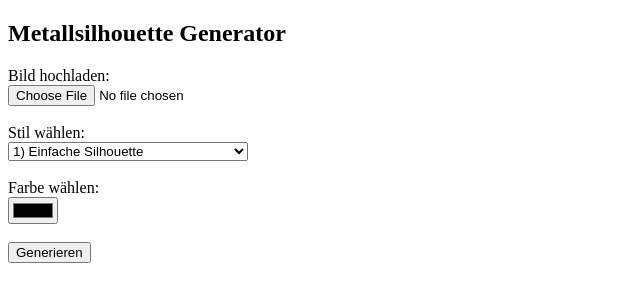
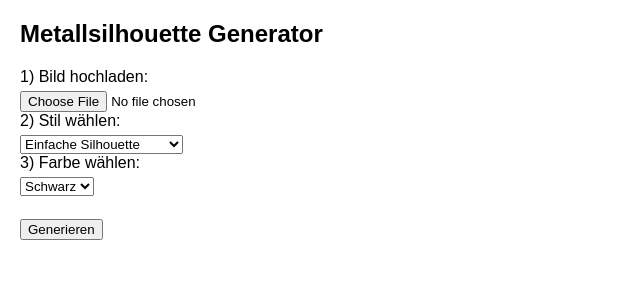
Before and after one commit to okanoeztuerk/metallsilhouette-generator, a Flask app: page / in a window 1280 px wide. Shown: the top 302 px of the page, without its empty margins (0-640 px from the left). Run offline with Flask 3, Linux system fonts and the light colour scheme.

Commit message:
Update index.html

```diff
--- a/templates/index.html
+++ b/templates/index.html
@@ -1,36 +1,59 @@
 <!DOCTYPE html>
-<html>
+<html lang="de">
 <head>
   <meta charset="utf-8">
   <title>Metallsilhouette Generator</title>
+  <style>
+    body { font-family: sans-serif; margin: 20px; }
+    img { border: 1px solid #ccc; margin-bottom: 10px; }
+    select, input[type="file"], button { margin-top: 5px; }
+  </style>
 </head>
 <body>
   <h2>Metallsilhouette Generator</h2>
 
   <form action="/" method="post" enctype="multipart/form-data">
-    <label>Bild hochladen:</label><br>
-    <input type="file" name="image" accept="image/*" required><br><br>
+    <!-- Bild-Upload -->
+    <label for="image">1) Bild hochladen:</label><br>
+    <input type="file" id="image" name="image" accept="image/*" required><br>
 
-    <label>Stil wählen:</label><br>
-    <select name="stil" required>
-      <option value="einfach">1) Einfache Silhouette</option>
-      <option value="glatt">2) Glatte Silhouette</option>
-      <option value="linien">3) Linienmuster</option>
-      <option value="gitter">4) Geometrisches Raster</option>
-      <option value="organisch">5) Organische Ausschnitte</option>
-      <option value="triangle_free">6) Freie Dreiecke mit Knotenpunkten</option>
+    <!-- Stil-Auswahl -->
+    <label for="stil">2) Stil wählen:</label><br>
+    <select id="stil" name="stil" required>
+      <option value="einfach">Einfache Silhouette</option>
+      <option value="glatt">Glatte Silhouette</option>
+      <option value="linien">Linienmuster</option>
+      <option value="gitter">Geometrisches Raster</option>
+      <option value="organisch">Organische Ausschnitte</option>
+      <option value="punktmuster">Waben-Lochmuster</option>
+      <option value="triangle_free">Freie Dreiecke</option>
+    </select><br>
+
+    <!-- Farb-Auswahl -->
+    <label for="farbe">3) Farbe wählen:</label><br>
+    <select id="farbe" name="farbe" required>
+      <option value="schwarz">Schwarz</option>
+      <option value="weiss">Weiß</option>
+      <option value="rot">Rot</option>
+      <option value="gruen">Grün</option>
+      <option value="blau">Blau</option>
+      <option value="gelb">Gelb</option>
     </select><br><br>
-
-    <label>Farbe wählen:</label><br>
-    <input type="color" name="color" value="#000000"><br><br>
 
     <button type="submit">Generieren</button>
   </form>
 
-  {% if result_png %}
-    <h3>Vorschau:</h3>
-    <img src="{{ result_png }}" style="max-width:400px;"><br><br>
-    <a href="{{ result_png }}" download>PNG herunterladen</a><br>
+  <!-- Vorschau hochgeladenes Bild -->
+  {% if upload_url %}
+    <h3>Hochgeladenes Bild:</h3>
+    <img src="{{ upload_url }}" alt="Original Upload" style="max-width: 400px;"><br>
+  {% endif %}
+
+  <!-- Ergebnis-Vorschau -->
+  {% if result_url %}
+    <h3>Generierte Silhouette:</h3>
+    <img src="{{ result_url }}" alt="Silhouette" style="max-width: 400px;"><br>
+    <a href="{{ result_url }}" download>PNG herunterladen</a><br>
   {% endif %}
 
 </body>
```
